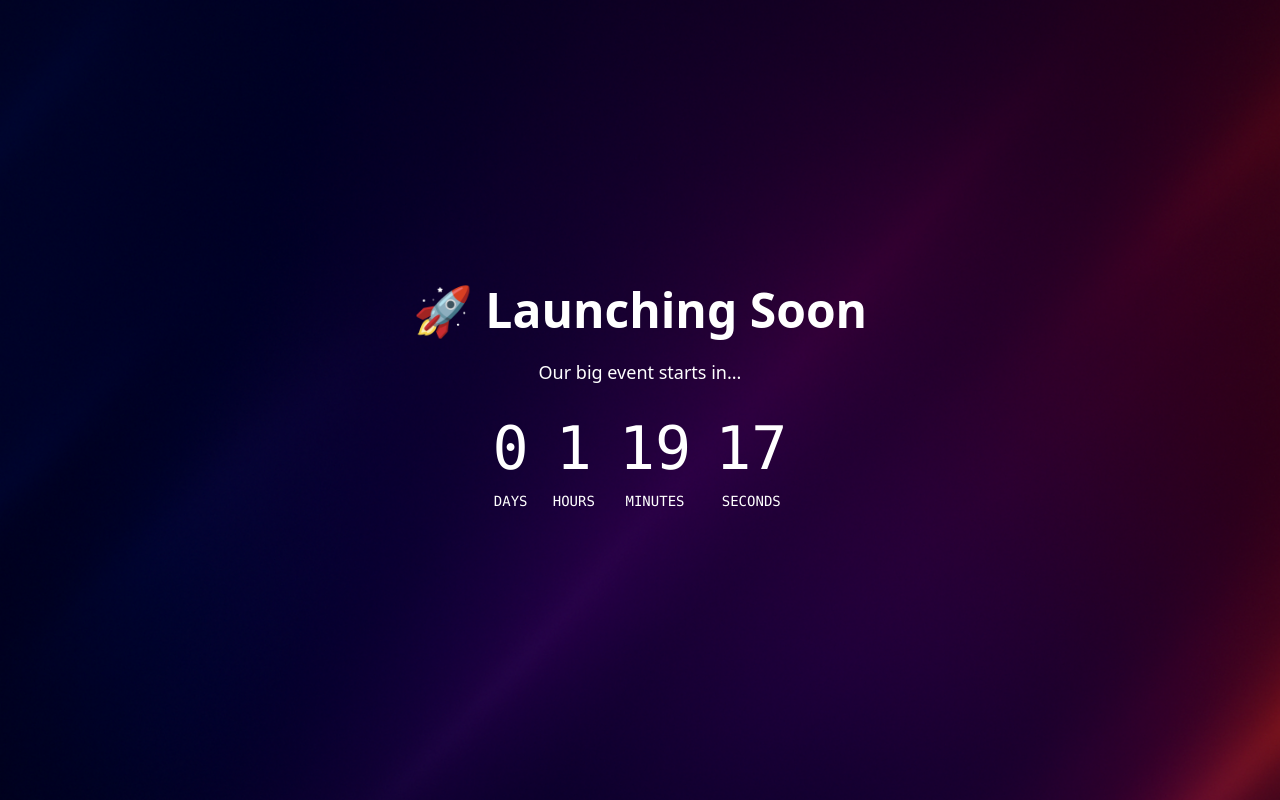
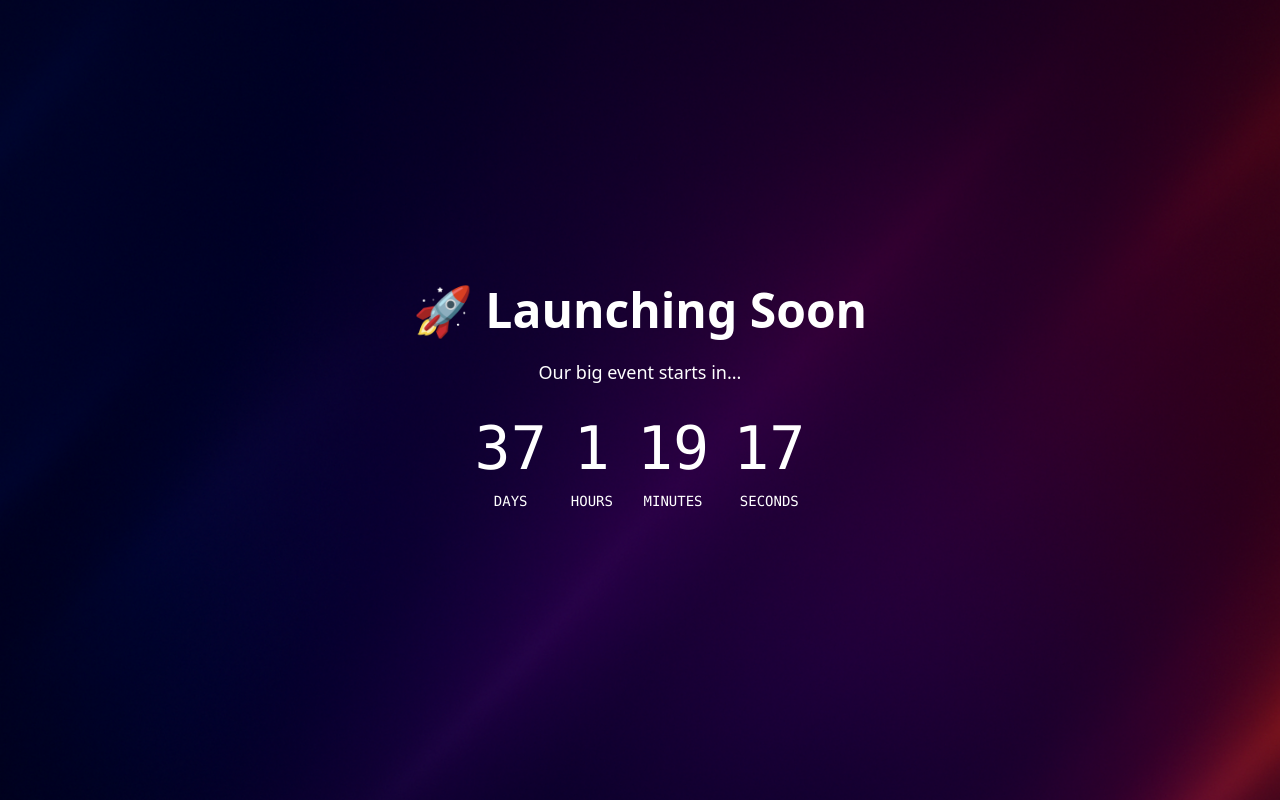
Before and after one commit to MM696/Launch-countdown, a React (Vite) app: page / in a window 1280 px wide. Built offline with nearby package versions, Linux system fonts and the light colour scheme.

Commit message:
initial commit

```diff
--- a/src/components/CountdownToNewYear.tsx
+++ b/src/components/CountdownToNewYear.tsx
@@ -2,7 +2,7 @@ import { useEffect, useState } from "react";
 import bgImage from '../assets/img_1.png'
 
 const CountdownToLaunch = () => {
-  const launchDate = new Date("2025-08-11T00:00:00").getTime();
+  const launchDate = new Date("2025-09-17T00:00:00").getTime();
   const [timeLeft, setTimeLeft] = useState(launchDate - Date.now());
 
   useEffect(() => {
```
